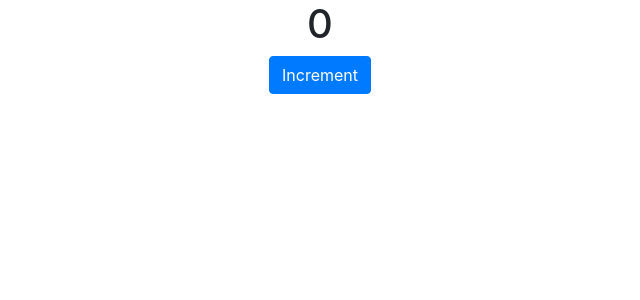
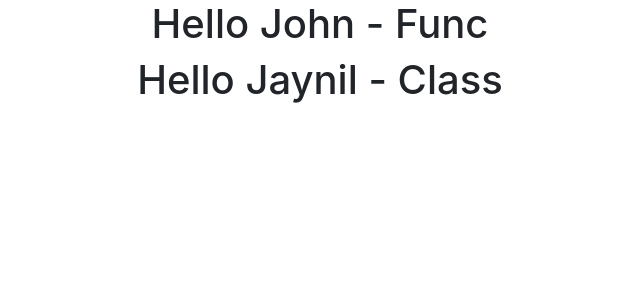
Before and after one commit to Jainil360/Learning_React, a React (Create React App) app in the folder my-first-app/: page / in a window 1280 px wide. Shown: the top 300 px of the page, without its empty margins (320-960 px from the left). Built offline with nearby package versions, Linux system fonts and the light colour scheme.

Commit message:
ReactJS Tutorial - 12 - Destructuring props and state

```diff
--- a/my-first-app/src/App.js
+++ b/my-first-app/src/App.js
@@ -1,5 +1,7 @@
 import './App.css';
-import Counter from './components/counter';
+import Counter from './react-tutorial-11/counter';
+import Greet from './react-tutorial-12/GreetFun';
+import GreetClass from './react-tutorial-12/GreetClass';
 
 import React, { Component } from 'react'
 
@@ -7,7 +9,9 @@ export class App extends Component {
   render() {
     return (
       <div>
-        <Counter/>
+        {/* <Counter/>  */}
+        <Greet fname="John"   lname="Patel"/>
+        <GreetClass fname="Jaynil" lname="Patel" />
         </div>
     )
   }
--- /dev/null
+++ b/my-first-app/src/react-tutorial-12/GreetClass.js
@@ -0,0 +1,15 @@
+import React, { Component } from 'react'
+
+export default class GreetClass extends Component {
+  render() {
+    const {fname,lname}    = this.props;
+
+    return (
+      <div className='container text-center'>
+        <h1>Hello {fname} - Class</h1>
+        </div>
+    )
+  }
+}
+
+//ReactJS Tutorial - 12 - Destructuring props and state in body class
--- /dev/null
+++ b/my-first-app/src/react-tutorial-12/GreetFun.js
@@ -0,0 +1,28 @@
+import React from 'react'
+
+
+// const Greet = ({name}) => {
+//     return (
+//         <div className='container text-center'>
+//         <h1>Hello {name}</h1>
+//         </div>
+//     )
+// };
+
+// export default Greet;
+
+//ReactJS Tutorial - 12 - Destructuring props and state in parameter
+
+
+const Greet = props => {
+    const {fname,lname}    = props;
+    return (
+        <div className='container text-center'>
+        <h1>Hello {fname} - Func</h1>
+        </div>
+    )
+};
+
+export default Greet;
+
+//ReactJS Tutorial - 12 - Destructuring props and state in body
```
Also changed, not shown: my-first-app/src/react-tutorial-11/counter.js (renamed from my-first-app/src/components/counter.js).
